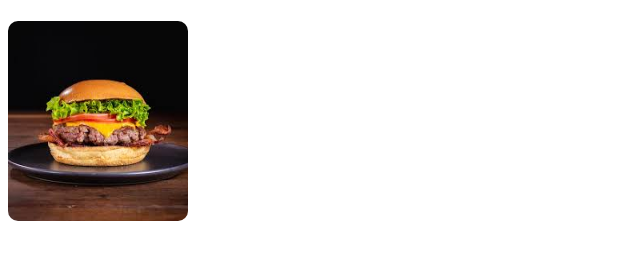
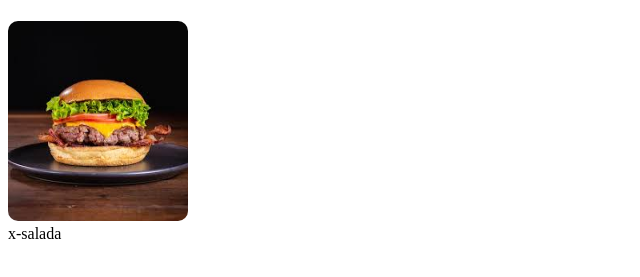
Before and after one commit to guilherme09913/parah_lanches, a plain HTML site: page lanches.html in a window 1280 px wide. Shown: the part 59-336 px from the top of the page, without its empty margins (0-640 px from the left). Drawn offline with Linux system fonts and the light colour scheme.

Commit message:
Update lanches.html

```diff
--- a/lanches.html
+++ b/lanches.html
@@ -7,8 +7,11 @@
 </head>
 <body>
     <h1>lanches</h1>
+    <div class="container">
     <div class="produto">
     <img src="img/x-salada.jpg">
     </div>
+    <span class=".titulo_produto">x-salada</span>
+</div>
 </body>
 </html>
```
